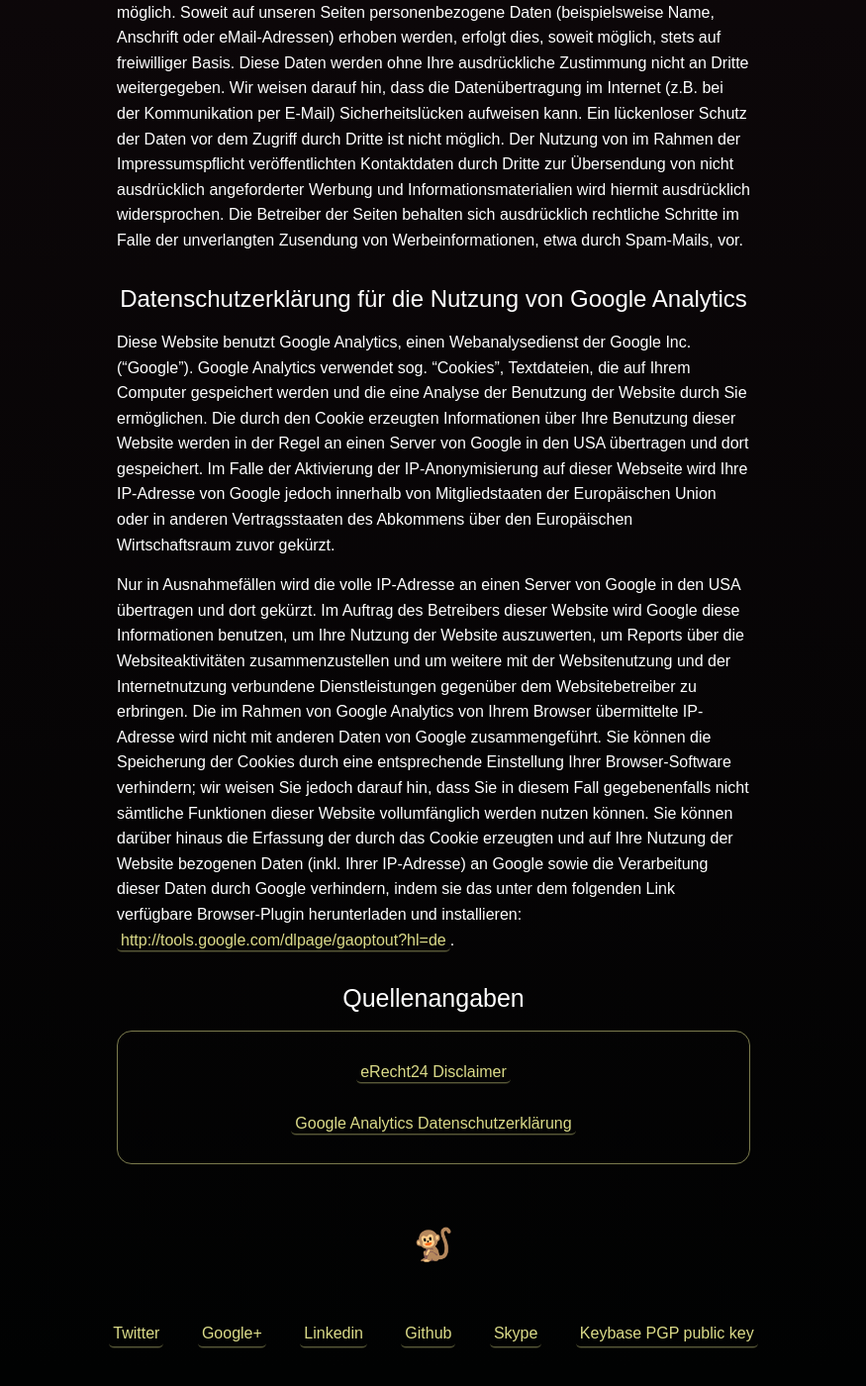
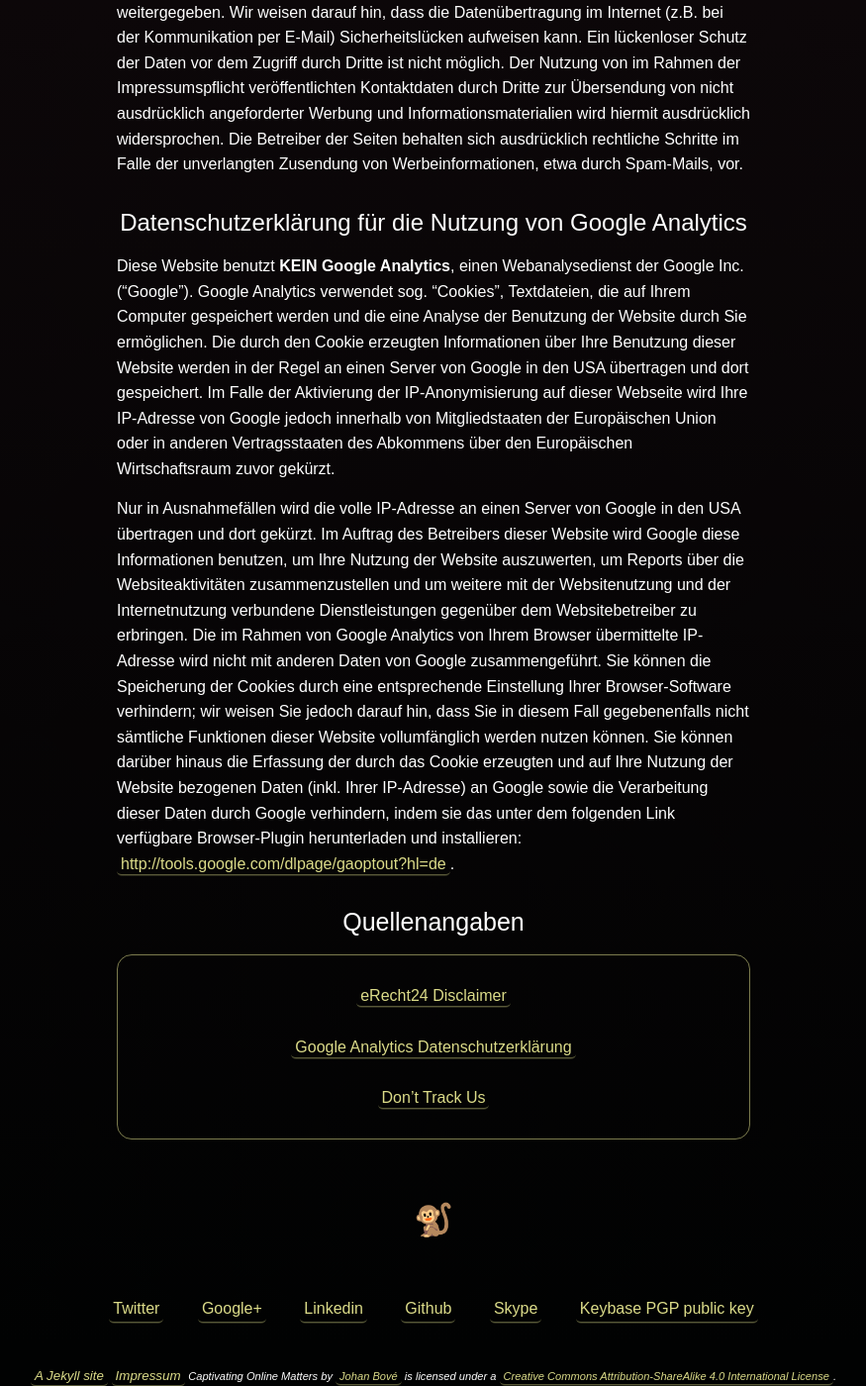
Before and after one commit to johanbove/johanbove.github.io, a Jekyll site: the page built from impressum.md, in a window 1280 px wide and 1400 px high, scrolled down 1878 px. Shown: the whole window at 99% size, without its empty margins (202-1077 px from the left). Built offline with Jekyll 4.4.1, drawn with Linux system fonts in a browser that asks for light colours; some of the changed text lies outside the part shown.

Commit message:
Changes impressum
No more GA

```diff
--- a/impressum.md
+++ b/impressum.md
@@ -41,7 +41,7 @@
 
 ### Datenschutzerklärung für die Nutzung von Google Analytics
 
-Diese Website benutzt Google Analytics, einen Webanalysedienst der Google Inc. (“Google”). Google Analytics verwendet sog. “Cookies”, Textdateien, die auf Ihrem Computer gespeichert werden und die eine Analyse der Benutzung der Website durch Sie ermöglichen. Die durch den Cookie erzeugten Informationen über Ihre Benutzung dieser Website werden in der Regel an einen Server von Google in den USA übertragen und dort gespeichert. Im Falle der Aktivierung der IP-Anonymisierung auf dieser Webseite wird Ihre IP-Adresse von Google jedoch innerhalb von Mitgliedstaaten der Europäischen Union oder in anderen Vertragsstaaten des Abkommens über den Europäischen Wirtschaftsraum zuvor gekürzt.
+Diese Website benutzt **KEIN Google Analytics**, einen Webanalysedienst der Google Inc. (“Google”). Google Analytics verwendet sog. “Cookies”, Textdateien, die auf Ihrem Computer gespeichert werden und die eine Analyse der Benutzung der Website durch Sie ermöglichen. Die durch den Cookie erzeugten Informationen über Ihre Benutzung dieser Website werden in der Regel an einen Server von Google in den USA übertragen und dort gespeichert. Im Falle der Aktivierung der IP-Anonymisierung auf dieser Webseite wird Ihre IP-Adresse von Google jedoch innerhalb von Mitgliedstaaten der Europäischen Union oder in anderen Vertragsstaaten des Abkommens über den Europäischen Wirtschaftsraum zuvor gekürzt.
 
 Nur in Ausnahmefällen wird die volle IP-Adresse an einen Server von Google in den USA übertragen und dort gekürzt. Im Auftrag des Betreibers dieser Website wird Google diese Informationen benutzen, um Ihre Nutzung der Website auszuwerten, um Reports über die Websiteaktivitäten zusammenzustellen und um weitere mit der Websitenutzung und der Internetnutzung verbundene Dienstleistungen gegenüber dem Websitebetreiber zu erbringen. Die im Rahmen von Google Analytics von Ihrem Browser übermittelte IP-Adresse wird nicht mit anderen Daten von Google zusammengeführt.
 Sie können die Speicherung der Cookies durch eine entsprechende Einstellung Ihrer Browser-Software verhindern; wir weisen Sie jedoch darauf hin, dass Sie in diesem Fall gegebenenfalls nicht sämtliche Funktionen dieser Website vollumfänglich werden nutzen können. Sie können darüber hinaus die Erfassung der durch das Cookie erzeugten und auf Ihre Nutzung der Website bezogenen Daten (inkl. Ihrer IP-Adresse) an Google sowie die Verarbeitung dieser Daten durch Google verhindern, indem sie das unter dem folgenden Link verfügbare Browser-Plugin herunterladen und installieren: [http://tools.google.com/dlpage/gaoptout?hl=de](http://tools.google.com/dlpage/gaoptout?hl=de).
@@ -50,3 +50,4 @@
 
  - [eRecht24 Disclaimer](http://www.e-recht24.de/muster-disclaimer.htm)
  - [Google Analytics Datenschutzerklärung](http://www.google.com/intl/de/analytics/privacyoverview.html)
+ - [Don't Track Us](https://donttrack.us/)
```
